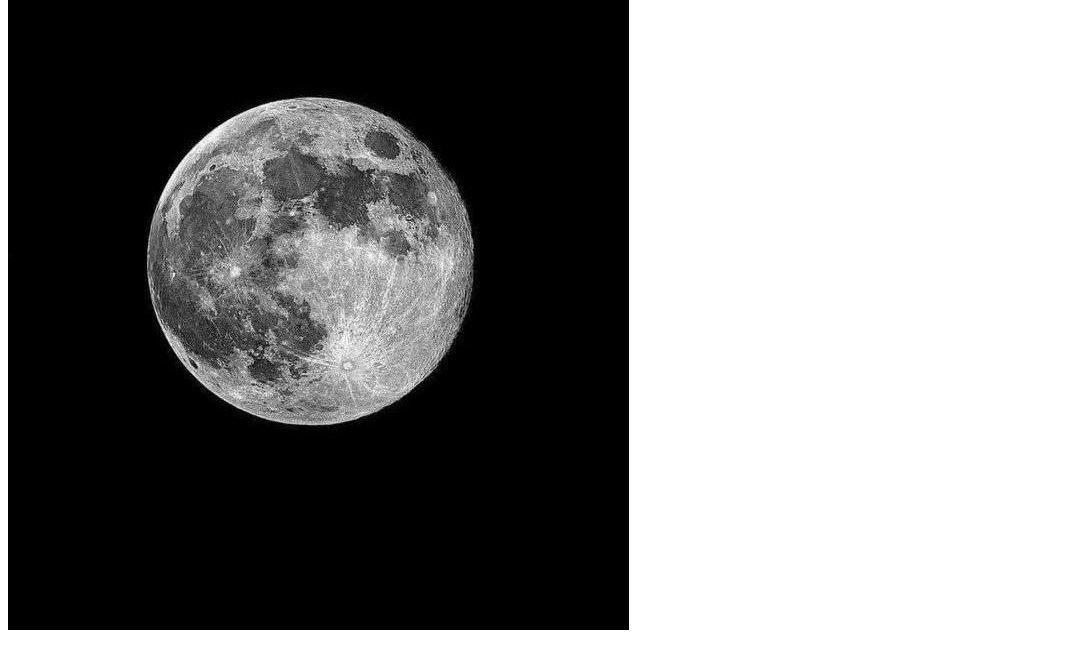
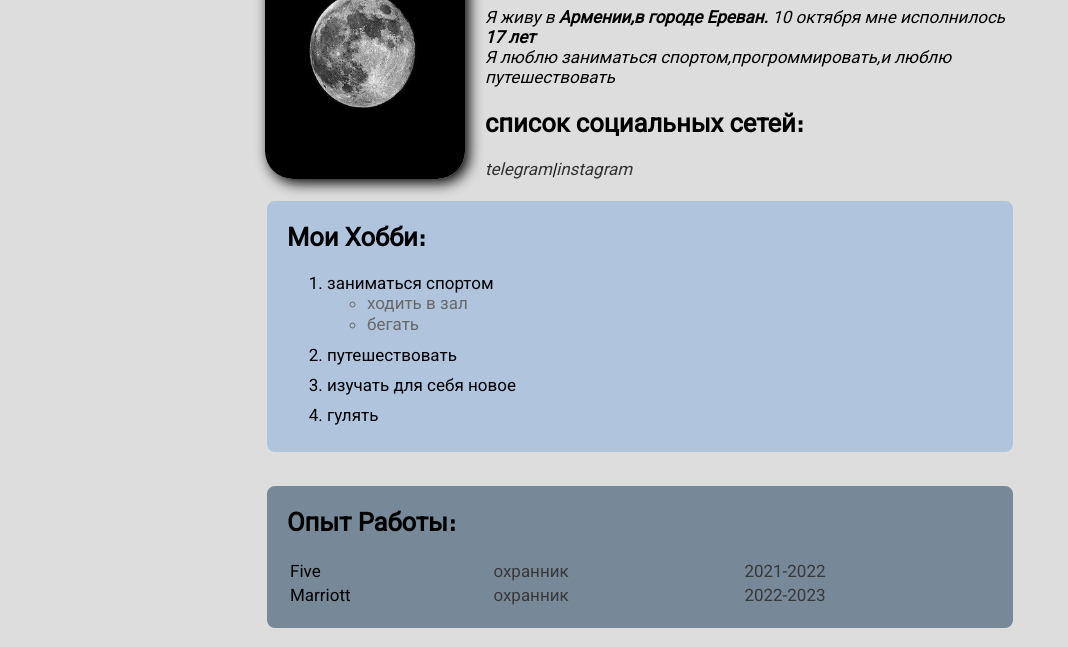
Before and after one commit to gor777700/Resume, a plain HTML site: page index.html in a window 1280 px wide. Shown: the part 117-764 px from the top of the page, without its empty margins (0-1068 px from the left). Drawn offline with Linux system fonts and the light colour scheme.

Commit message:
Add Styles

```diff
--- a/index.html
+++ b/index.html
@@ -6,7 +6,7 @@
     <meta name="keywords" content="html,css,cours,Gor">
     <meta name="description" content="здесь мы изучаем html">
     <title>Гор Мкртчян</title>
-    <link rel="stylesheet" href="selector.css">
+    <link rel="stylesheet" href="styles.css">
 </head>
 <body>
     <div class="cont">
```
